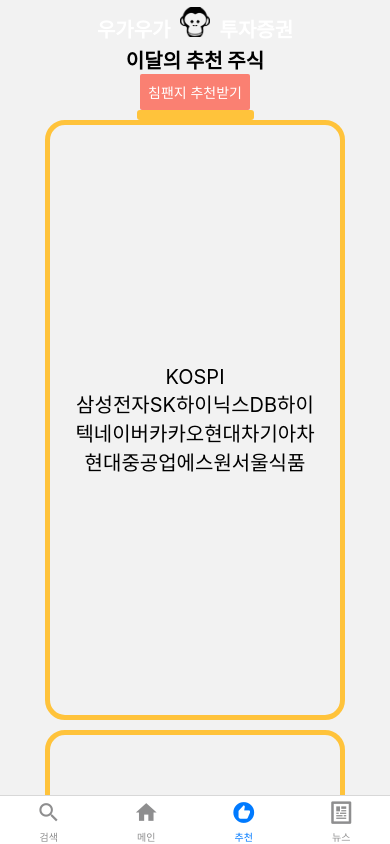
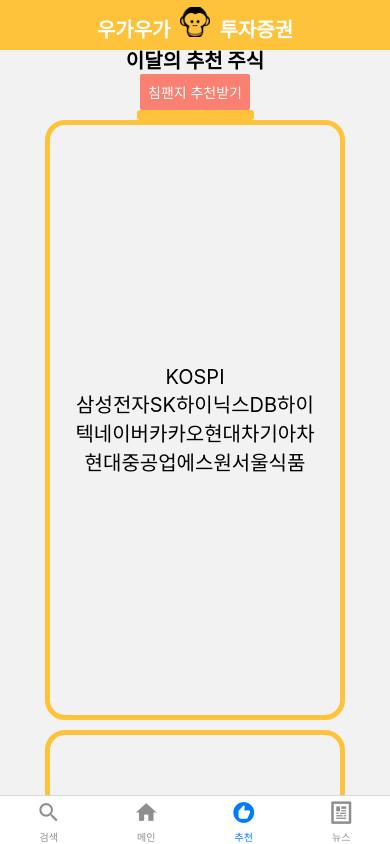
Before and after one commit to geunsoo96/Stock_ProjectA_Mobile, a React Native app in the folder projectA/: screen /Algorithm in a window 390 px wide. Built offline with nearby package versions, Linux system fonts and the light colour scheme.

Commit message:
그라데이션 상품 다운로드

```diff
--- a/projectA/package.json
+++ b/projectA/package.json
@@ -16,6 +16,7 @@
     "react": "18.1.0",
     "react-is": "^18.2.0",
     "react-native": "0.70.6",
+    "react-native-linear-gradient": "^2.6.2",
     "react-native-safe-area-context": "^4.4.1",
     "react-native-screens": "^3.18.2",
     "react-native-vector-icons": "^9.2.0"
--- a/projectA/src/Layout/Header.js
+++ b/projectA/src/Layout/Header.js
@@ -21,8 +21,8 @@
 
 const styles = StyleSheet.create({
   container: {
-    // backgroundColor: '#FFC33B',
-    // background: 'linear-gradient(360deg, violet, #FFC33B)',
+    backgroundColor: '#FFC33B',
+    background: 'linear-gradient(360deg, violet, #FFC33B)',
     height: 50,
     display: 'flex',
     flexDirection: 'row',
```
Also changed, not shown: 2 other files (tests, documents, lock files or other folders).
